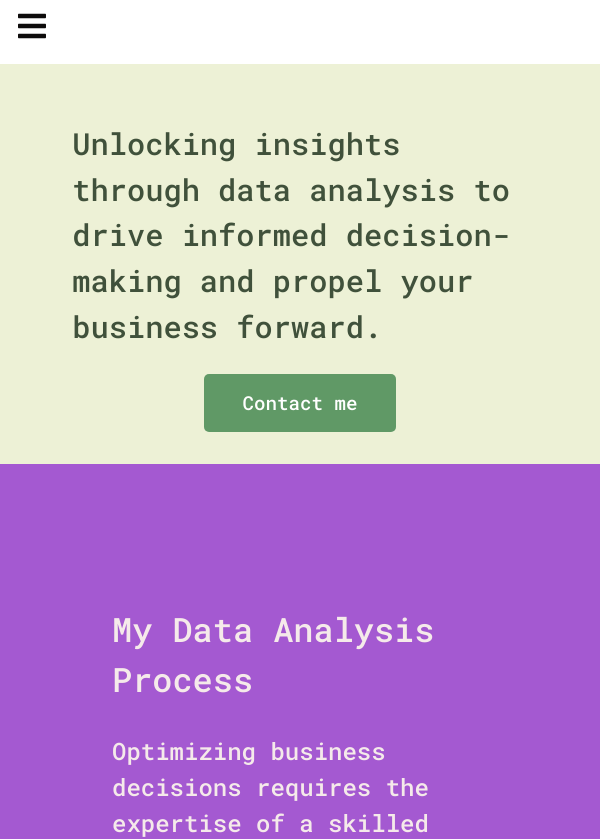
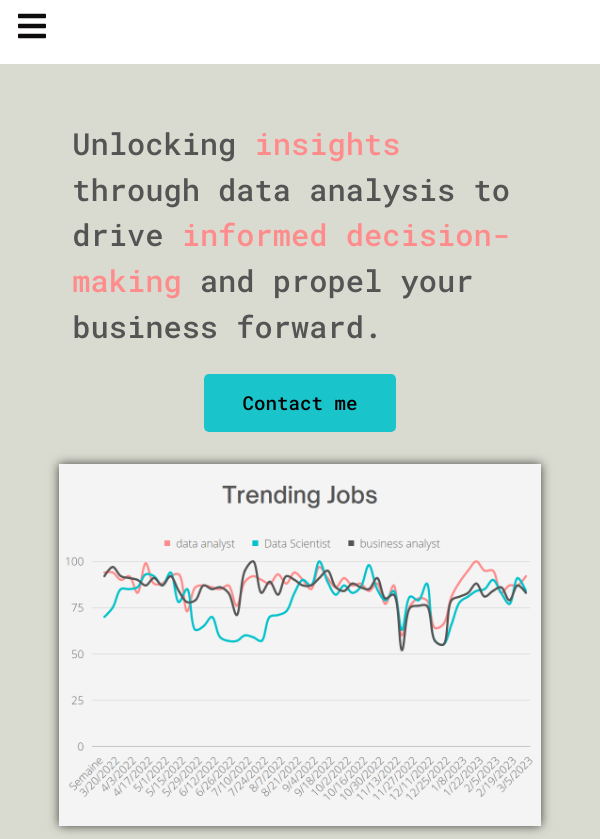
Before and after one commit to Behlil/behlil.github.io, a React (Vite) app: page / in a window 600 px wide. Shown: the top 839 px of the page. Built offline with nearby package versions, Linux system fonts and the light colour scheme; a web font is replaced by a local one.

Commit message:
Fix: HomeSection1 component

```diff
--- a/src/components/DataAnalysisLineChart.jsx
+++ b/src/components/DataAnalysisLineChart.jsx
@@ -1,5 +1,5 @@
 import * as React from "react";
-import { LineChart, Line } from "recharts";
+import { LineChart, Line, XAxis, ResponsiveContainer } from "recharts";
 import "./DataAnalysisLineChart.css"
 
 const data = [
@@ -52,9 +52,12 @@ const data = [
 export default function DataAnalysisLineChart() {
     return (
         <div className="dataanalysislineChart">
-            <LineChart width={800} height={300} data={data}>
-            <Line type="monotone" dataKey="pv" stroke="#E96479" strokeWidth={2}   />
-            </LineChart>
+            <ResponsiveContainer width={600} height="4em">
+            <LineChart  data={data} title="Data Analysis Trends">
+                <XAxis dataKey="name" />
+            <Line type="monotone" dataKey="pv" stroke="#E96479" strokeWidth={2} dot={<p></p>}  />
+                </LineChart>
+            </ResponsiveContainer>
         </div>
     );
 }
--- a/src/components/HomeSection1.css
+++ b/src/components/HomeSection1.css
@@ -5,20 +5,37 @@
 
     .home-section1 {
         margin: 0;
-        padding: 0;
+        padding: 4em;
         height: 90vh;
-        background-color: #EDF1D6;
+        background-color: #dadbd0;
         display: flex;
-        flex-direction: column;
         align-items: center;
         justify-content: center;
+        gap: 2em;
+    }
 
+    .home-section1 .highlighted {
+        color: #FF8C8C;
+    }
+
+    .home-section1 .text-section {
+        display: flex;
+        /* align-items: center; */
+        justify-content: center;
+        flex-direction: column;
+        max-width: 50%;
+        text-align: center;
+    }
+
+    .home-section1 .home-graphs img {
+        width: 90%;
+        box-shadow: 0 0 10px rgba(0, 0, 0, 0.7);
     }
 
     .home-section1 h2 {
         /* margin-top: 6em; */
-        max-width: 60%;
-        color: #40513B;
+        max-width: 100%;
+        color: #545454;
         text-align: left;
         font-size: 2.1em;
         font-family: 'Roboto Mono', monospace;
@@ -28,7 +45,7 @@
     .home-section1 a {
         height: 3em;
         width: 10em;
-        background-color: #609966;
+        background-color: #00c1cbe1;
         border: none;
         border-radius: 5px;
         font-size: 1.2em;
@@ -39,49 +56,73 @@
         display: flex;
         align-items: center;
         justify-content: center;
-        color: #fff;
+        color: #000;
         text-decoration: none;
         font-family: 'Roboto Mono', monospace;
     }
 
     .home-section1 a:hover {
-        background-color: #40513B;
+        background-color: #00C2CB;
     }
 }
 
 /* Mobile View */
 @media screen and (max-width: 600px) {
 
-    /* Section 1 */
+
     .home-section1 {
         margin: 0;
         padding: 0;
-        background-color: #EDF1D6;
+        background-color: #dadbd0;
         display: flex;
         flex-direction: column;
         align-items: center;
         justify-content: center;
-        padding: 2em 0;
+        padding: 1em;
+        gap: 2em;
+    }
 
+    .home-section1 .highlighted {
+        color: #FF8C8C;
+    }
+
+    .home-section1 .text-section {
+        display: flex;
+        align-items: center;
+        justify-content: center;
+        flex-direction: column;
+        max-width: 100%;
+        text-align: center;
+    }
+
+    .home-section1 .home-graphs img {
+        width: 90%;
+        box-shadow: 0 0 10px rgba(0, 0, 0, 0.7);
+    }
+
+    .home-section1 .home-graphs {
+        display: flex;
+        justify-content: center;
+        align-items: center;
     }
 
     .home-section1 h2 {
         /* margin-top: 6em; */
-        max-width: 85%;
-        color: #40513B;
+        max-width: 100%;
+        color: #545454;
         text-align: left;
-        font-size: 1.9em;
+        font-size: 1.1em;
         font-family: 'Roboto Mono', monospace;
         font-weight: 600;
     }
 
     .home-section1 a {
-        height: 3em;
-        width: 10em;
-        background-color: #609966;
+        height: 2em;
+        width: 8em;
+        background-color: #00c1cbe1;
         border: none;
         border-radius: 5px;
-        font-size: 1.2em;
+        font-size: 1.1em;
         font-weight: 600;
         cursor: pointer;
         transition: all 0.3s ease-in-out;
@@ -89,13 +130,13 @@
         display: flex;
         align-items: center;
         justify-content: center;
-        color: #fff;
+        color: #000;
         text-decoration: none;
         font-family: 'Roboto Mono', monospace;
     }
 
     .home-section1 a:hover {
-        background-color: #40513B;
+        background-color: #00C2CB;
     }
 
 
@@ -108,20 +149,43 @@
     .home-section1 {
         margin: 0;
         padding: 0;
-        /* height: 90vh; */
-        background-color: #EDF1D6;
+        background-color: #dadbd0;
         display: flex;
         flex-direction: column;
         align-items: center;
         justify-content: center;
         padding: 2em;
+        gap: 2em;
+    }
 
+    .home-section1 .highlighted {
+        color: #FF8C8C;
+    }
+
+    .home-section1 .text-section {
+        display: flex;
+        align-items: center;
+        justify-content: center;
+        flex-direction: column;
+        max-width: 100%;
+        text-align: center;
+    }
+
+    .home-section1 .home-graphs img {
+        width: 90%;
+        box-shadow: 0 0 10px rgba(0, 0, 0, 0.7);
+    }
+
+    .home-section1 .home-graphs {
+        display: flex;
+        justify-content: center;
+        align-items: center;
     }
 
     .home-section1 h2 {
         /* margin-top: 6em; */
         max-width: 85%;
-        color: #40513B;
+        color: #545454;
         text-align: left;
         font-size: 1.9em;
         font-family: 'Roboto Mono', monospace;
@@ -131,7 +195,7 @@
     .home-section1 a {
         height: 3em;
         width: 10em;
-        background-color: #609966;
+        background-color: #00c1cbe1;
         border: none;
         border-radius: 5px;
         font-size: 1.2em;
@@ -142,14 +206,12 @@
         display: flex;
         align-items: center;
         justify-content: center;
-        color: #fff;
+        color: #000;
         text-decoration: none;
         font-family: 'Roboto Mono', monospace;
     }
 
     .home-section1 a:hover {
-        background-color: #40513B;
+        background-color: #00C2CB;
     }
-
-
 }
--- a/src/components/HomeSection1.jsx
+++ b/src/components/HomeSection1.jsx
@@ -1,13 +1,20 @@
 import React from 'react'
 import "./HomeSection1.css";
 import { Link } from 'react-router-dom'
+import DataAnalysisLineChart from './DataAnalysisLineChart';
+import graph1 from "../Images/data-trends.png"
 
 export default function HomeSection1() {
     return (
 
         <div className='home-section1'>
-            <h2>Unlocking insights through data analysis to drive informed decision-making and propel your business forward.</h2>
-            <Link to="contact">Contact me</Link>
+            <div className="text-section">
+                <h2>Unlocking <span className='highlighted'>insights</span> through data analysis to drive <span className="highlighted">informed decision-making</span> and propel your business forward.</h2>
+                <Link to="contact">Contact me</Link>
+            </div>
+            <div className='home-graphs'>
+                <img src={graph1} alt="" />
+            </div>
         </div>
     )
 }
--- a/src/components/HomeSection2.css
+++ b/src/components/HomeSection2.css
@@ -102,53 +102,6 @@
 /* ________________________________________________from 600px to 1000px____________________________________________________ */
 @media screen and (max-width: 1000px ) and (min-width: 600px) {
 
-    /* Section 1 */
-    .home-section1 {
-        margin: 0;
-        padding: 0;
-        /* height: 90vh; */
-        background-color: #EDF1D6;
-        display: flex;
-        flex-direction: column;
-        align-items: center;
-        justify-content: center;
-        padding: 2em ;
-
-    }
-
-    .home-section1 h2 {
-        /* margin-top: 6em; */
-        max-width: 85%;
-        color: #40513B;
-        text-align: left;
-        font-size: 1.9em;
-        font-family: 'Roboto Mono', monospace;
-        font-weight: 600;
-    }
-
-    .home-section1 a {
-        height: 3em;
-        width: 10em;
-        background-color: #609966;
-        border: none;
-        border-radius: 5px;
-        font-size: 1.2em;
-        font-weight: 600;
-        cursor: pointer;
-        transition: all 0.3s ease-in-out;
-        position: relative;
-        display: flex;
-        align-items: center;
-        justify-content: center;
-        color: #fff;
-        text-decoration: none;
-        font-family: 'Roboto Mono', monospace;
-    }
-
-    .home-section1 a:hover {
-        background-color: #40513B;
-    }
-
     /* Section 2 */
     .home-section2 {
         background-color: #A459D1;
```
Also changed, not shown: src/Images/Data-trends.png (added).
